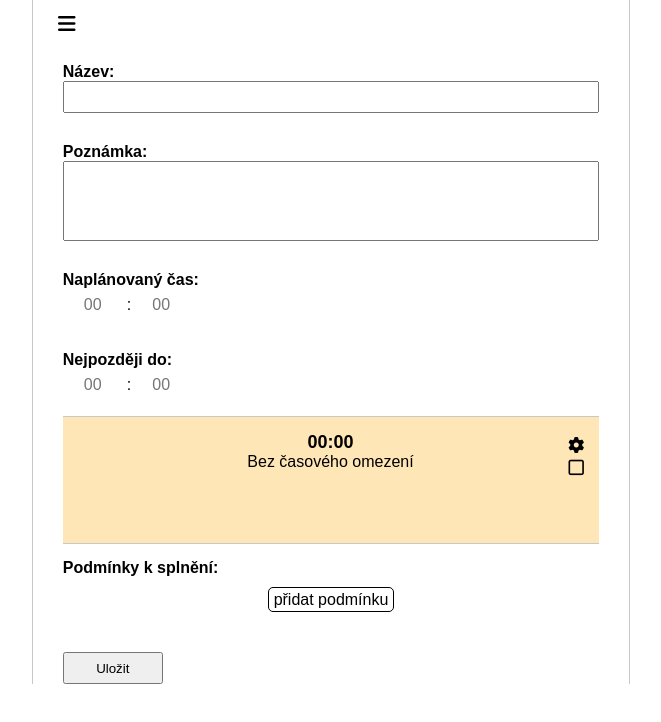
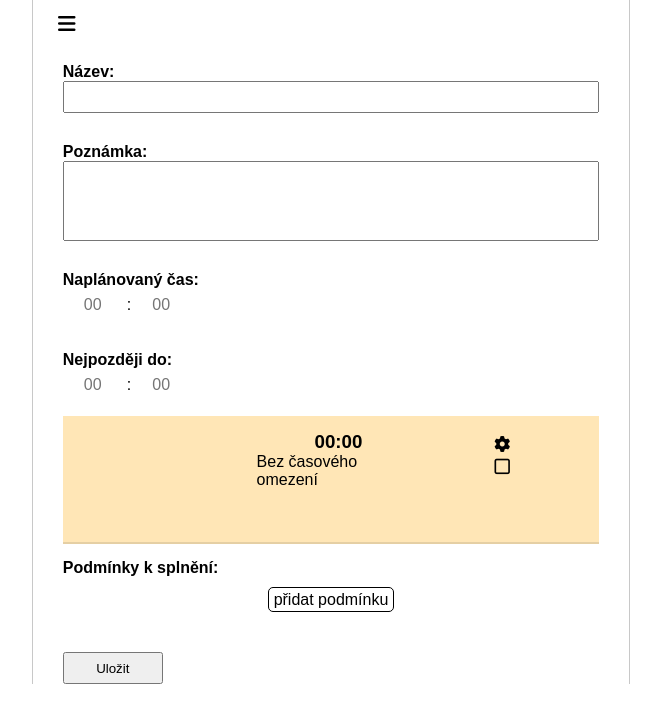
Before and after one commit to davidkubik02/routine-keeper, a React (Create React App) app: page /new in a window 1280 px wide. Shown: the top 722 px of the page, without its empty margins (309-970 px from the left). Built offline with nearby package versions, Linux system fonts and the light colour scheme.

Commit message:
in progress

```diff
--- a/src/App.css
+++ b/src/App.css
@@ -86,43 +86,29 @@ a {
 }
 
 .task {
-  display: flex;
   padding: 15px;
-  border-bottom: 1px solid rgb(200, 200, 200);
-  border-top: 1px solid rgb(200, 200, 200);
+  padding-left: 30px;
+  border-bottom: 2px solid rgb(0, 0, 0, 0.1);
   transition: background-color ease-out 0.3s;
   height: 8rem;
-}
-
-.task-p {
-  margin-left: 15px;
-  width: 100%;
 }
 
 .task-header {
   display: flex;
   align-items: flex-start;
-  justify-content: space-between;
   margin-bottom: 5px;
 }
 
-.task-header-user-info {
+/* tady nněco chybí */
+.task-header-item {
+  flex: 1;
   display: flex;
-  align-items: flex-end;
-}
 
-.big-text {
-  font-size: 18px;
-  font-weight: bold;
-}
-
-.flex-center-column {
-  display: flex;
   align-items: center;
   flex-direction: column;
 }
 
-.flex-center-column i {
+.task-header-item i {
   margin: 5px 0;
 }
 
--- a/src/components/Task.tsx
+++ b/src/components/Task.tsx
@@ -93,20 +93,18 @@ const Task = ({ taskInfo }: { taskInfo: TaskModel }) => {
 
   return (
     <div style={setTaskColor()} className={"task"}>
-      <div className="task-p">
       <div className="task-header">
-          <div className="task-header-user-info">
-            <div className="big-text">{taskInfo.name}</div>
-          </div>
-          <div className="flex-center-column">
-            <div className="big-text">{hoursToTime(taskInfo.plannedTime)}</div>
+        <h3 className="task-header-item task-name">{taskInfo.name}</h3>
+
+        <div className="task-header-item">
+          <h3>{hoursToTime(taskInfo.plannedTime)}</h3>
           <div>
             {taskInfo.deadline !== 0
               ? hoursToTime(taskInfo.deadline)
               : "Bez časového omezení"}
           </div>
         </div>
-          <div className="flex-center-column">
+        <div className="task-header-item">
           <i
             onClick={() => navigate(`/new/${taskInfo.id}`)}
             className="fa-solid fa-gear"
@@ -130,7 +128,6 @@ const Task = ({ taskInfo }: { taskInfo: TaskModel }) => {
         />
       )}
     </div>
-    </div>
   );
 };
 
```
Lines whose indentation alone changed are shown as unchanged.
